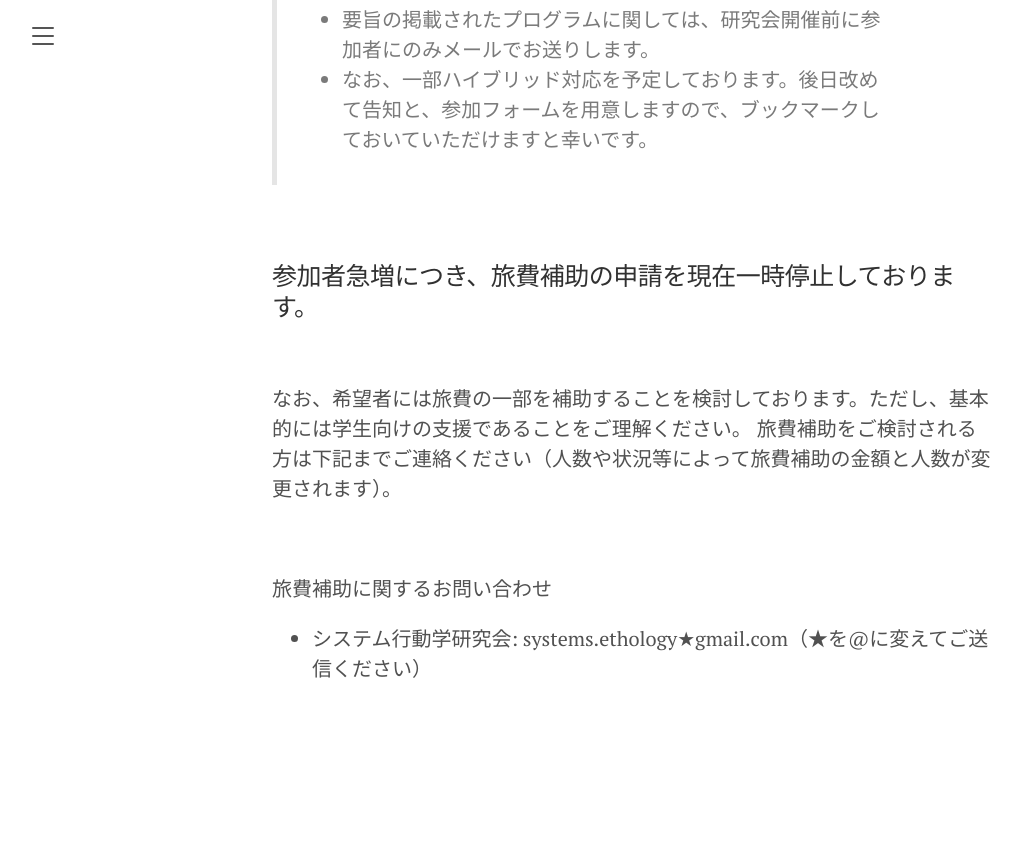
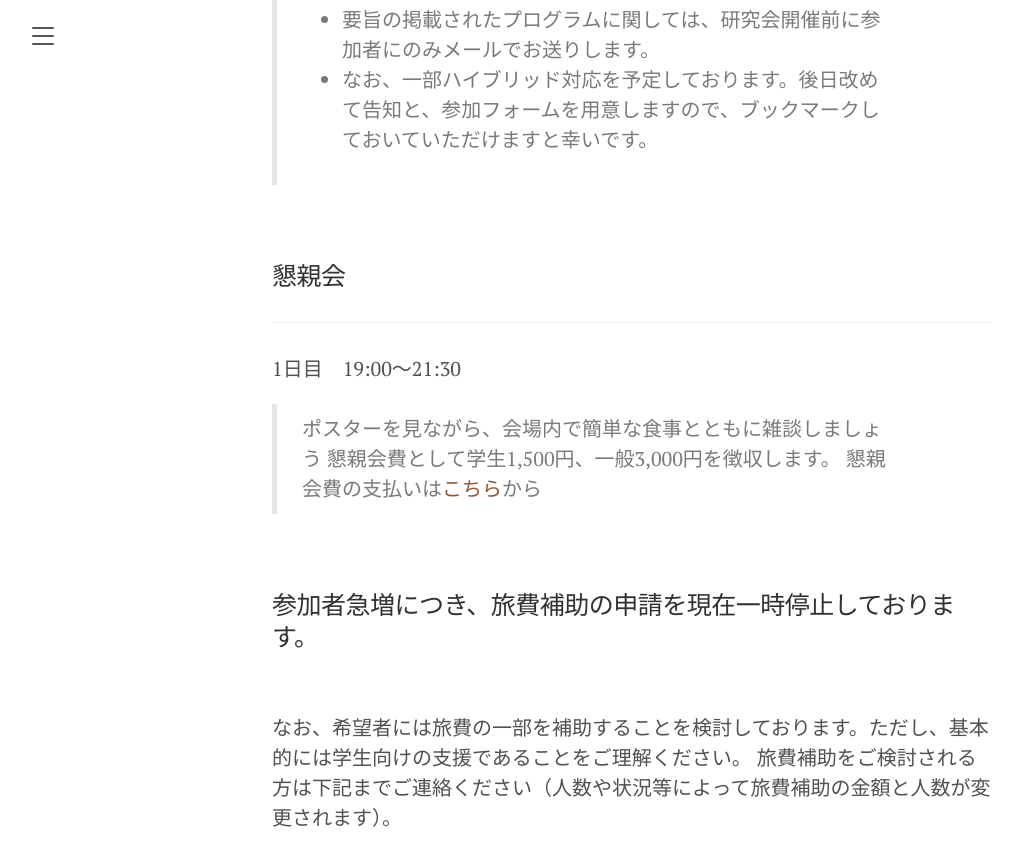
Before and after one commit to SystemsEthology/website, a Jekyll site: the page built from event_01/conference01_join.md, in a window 1280 px wide and 900 px high, scrolled down 1209 px. Shown: the top 866 px of the window, without its empty margins (8-1029 px from the left). Built offline with Jekyll 4.4.1, drawn with Linux system fonts in a browser that asks for light colours; before the commit the page ends 1973 px from its top, so only the background shows below that.

Commit message:
Update conference01_join.md

```diff
--- a/event_01/conference01_join.md
+++ b/event_01/conference01_join.md
@@ -28,6 +28,17 @@ order: 5
 
 <br>
 
+
+### 懇親会
+***
+1日目　19:00〜21:30
+
+> ポスターを見ながら、会場内で簡単な食事とともに雑談しましょう
+> 懇親会費として学生1,500円、一般3,000円を徴収します。
+> 懇親会費の支払いは[こちら](https://passmarket.yahoo.co.jp/event/show/detail/02ux05v05pe41.html)から
+
+<br>
+
 ### 参加者急増につき、旅費補助の申請を現在一時停止しております。
 
 <br>
```
